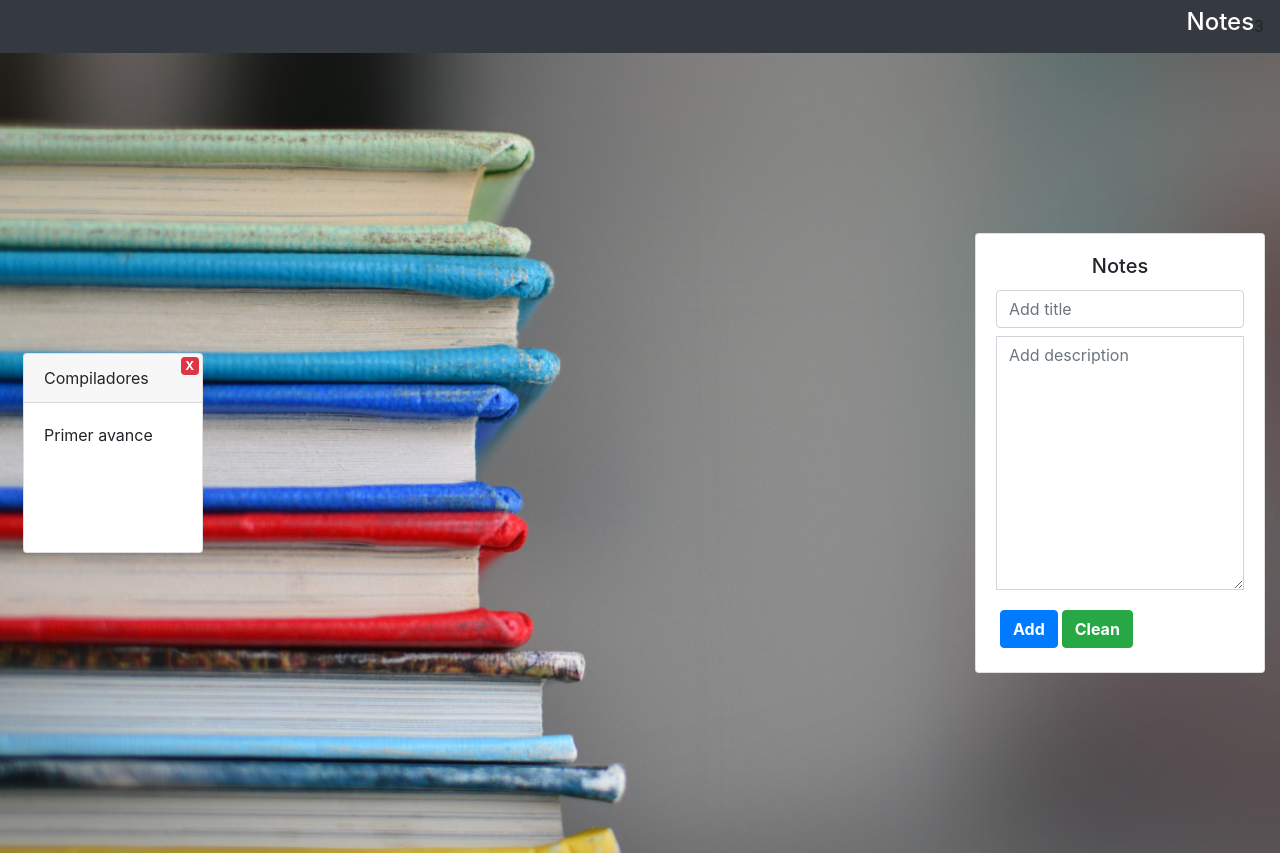
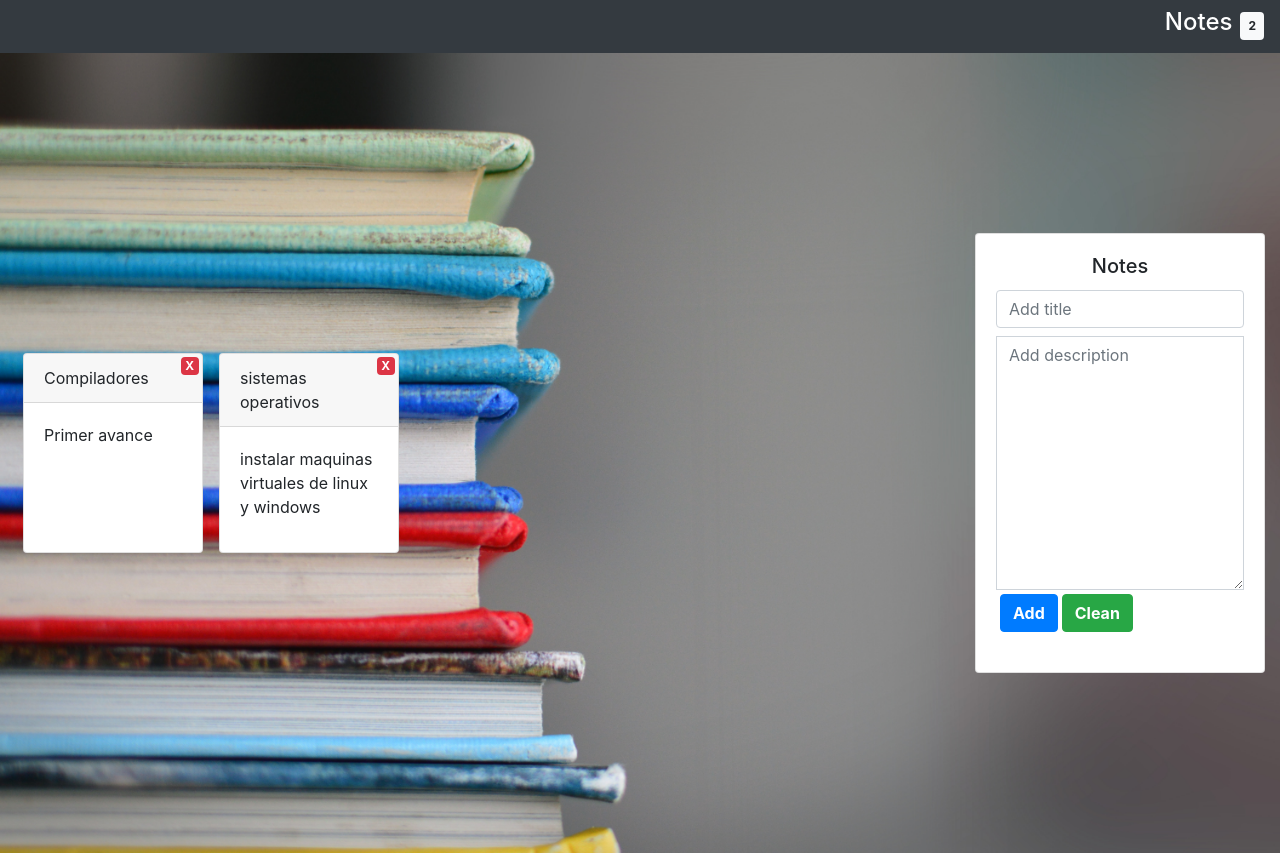
Before and after one commit to KingslayerHn/CRUD_Firebase, a React (Create React App) app: page / in a window 1280 px wide. Built offline with nearby package versions, Linux system fonts and the light colour scheme.

Commit message:
Delete Notes Finished

```diff
--- a/public/index.html
+++ b/public/index.html
@@ -12,10 +12,6 @@
     <title>React App</title>
   </head>
   <body>
-    <nav class="navbar bg-dark">
-      <h4 class="text-white">Notes</h4>
-      <span class="stateNotes">3</span>
-    </nav>
 
     <noscript>You need to enable JavaScript to run this app.</noscript>
     <div id="root"></div>
--- a/src/App.js
+++ b/src/App.js
@@ -1,6 +1,5 @@
 import React, { Component } from "react";
 import Schule from "./Components/Schule/Schule";
-import Note from "./Components/note/Note";
 import { Notes } from "./Components/Notes/notes.json";
 
 export default class App extends Component {
@@ -12,17 +11,27 @@ export default class App extends Component {
     this.addNotes = this.addNotes.bind(this);
   }
   addNotes(newNote) {
-    this.setState = {
+    this.setState({
       Notes: [...this.state.Notes, newNote]
-    };
+    });
   }
+  removeNote(index) {
+    if (window.confirm("Are you sure to delete it?")) {
+      this.setState({
+        Notes: this.state.Notes.filter((e,i)=>{
+          return i !== index
+        })
+      })
+    }
+  }
+
   render() {
-    const totalNotes = this.state.Notes.map(actualNote => {
+    const totalNotes = this.state.Notes.map((actualNote, i) => {
       return (
-        <div className="card card-note m-2">
+        <div className="card card-note m-2" key={i}>
           <div className="card-header">{actualNote.title}</div>
           <div className="card-body">
-            <button className="badge badge-danger " onClick={test}>
+            <button className="badge badge-danger " onClick={this.removeNote.bind(this,i)}>
               X
             </button>
             <p>{actualNote.description}</p>
@@ -30,7 +39,16 @@ export default class App extends Component {
         </div>
       );
     });
+
     return (
+      <div>
+        <nav className="navbar bg-dark">
+          <h4 className="text-white">Notes</h4>
+          <span className="badge badge-light ml-2 p-2">
+            {this.state.Notes.length}
+          </span>
+        </nav>
+
         <div className="App">
           <div className="container-fluid">
             <div className="row">
@@ -38,7 +56,8 @@ export default class App extends Component {
                 {totalNotes}
               </div>
               <div className="col-3 d-flex align-items-center card-notes">
-              <Schule />
+                <Schule addNewNote={this.addNotes} />
+              </div>
             </div>
           </div>
         </div>
@@ -47,6 +66,5 @@ export default class App extends Component {
   }
 }
 var test = () => {
-  if (window.confirm("Are you sure to delete it?")) {
-  }
+
 };
--- a/src/Components/Notes/notes.json
+++ b/src/Components/Notes/notes.json
@@ -3,6 +3,10 @@
         {
             "title" : "Compiladores",
             "description": "Primer avance"
+        },
+        {
+            "title" : "sistemas operativos",
+            "description" : "instalar maquinas virtuales de linux y windows"
         }
     ]
 }
--- a/src/Components/Schule/Schule.js
+++ b/src/Components/Schule/Schule.js
@@ -8,6 +8,7 @@ export default class Schule extends Component {
       description: ""
     };
     this.changeState = this.changeState.bind(this);
+    this.newNote = this.newNote.bind(this);
   }
 
   changeState(e) {
@@ -17,11 +18,18 @@ export default class Schule extends Component {
     });
     console.log(this.state);
   }
+  newNote(e) {
+    e.preventDefault();
+    this.props.addNewNote(this.state);
+  }
+  removeNote(index) {
+
+  }
 
   render() {
     return (
       <div className="card">
-        <div className="card-body">
+        <form className="card-body" onSubmit={this.newNote}>
           <h5 className="card-title text-center">Notes</h5>
           <div className="form-group">
             <input
@@ -40,17 +48,20 @@ export default class Schule extends Component {
               name="description"
               onChange={this.changeState}
             />
-          </div>
             <button
               className="btn btn-primary m-1 font-weight-bold"
               onClick={gettext}
             >
               Add
             </button>
-          <button className="btn btn-success font-weight-bold" onClick={erase}>
+            <button
+              className="btn btn-success font-weight-bold"
+              onClick={erase}
+            >
               Clean
             </button>
           </div>
+        </form>
       </div>
     );
   }
--- a/src/index.css
+++ b/src/index.css
@@ -32,7 +32,7 @@ code {
   justify-content: end !important;
 }
 
-.badge{
+.card-body .badge{
   border: none !important;
   position: absolute;
   right: 3px;
```
Lines whose indentation alone changed are shown as unchanged.
